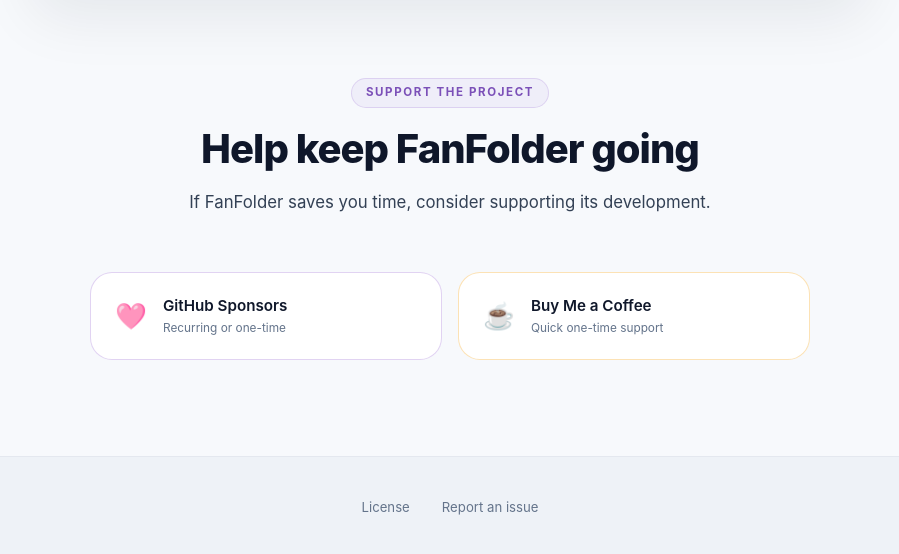
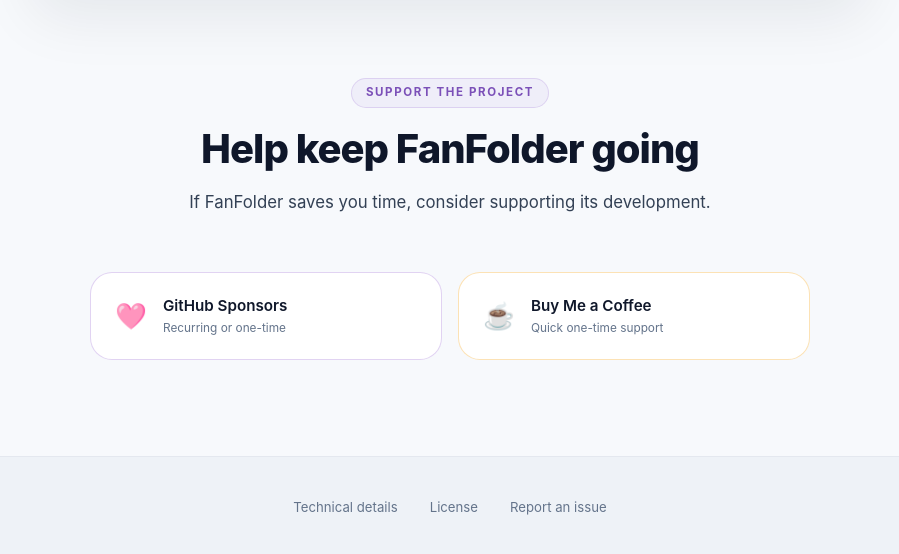
Before and after one commit to olebhartvigsen/FanFolder, a plain HTML site: page index.html in a window 1280 px wide. Shown: the part 3689-4243 px from the top of the page, without its empty margins (190-1089 px from the left). Drawn offline with Linux system fonts and the light colour scheme.

Commit message:
Add Technical details link to footer

```diff
--- a/index.html
+++ b/index.html
@@ -1034,6 +1034,7 @@
 <!-- ── Footer ─────────────────────────────────────────────────── -->
 <footer>
   <div class="footer-links">
+    <a href="https://github.com/olebhartvigsen/FanFolder#readme">Technical details</a>
     <a href="https://github.com/olebhartvigsen/FanFolder/blob/main/LICENSE">License</a>
     <a href="https://github.com/olebhartvigsen/FanFolder/issues">Report an issue</a>
   </div>
```
